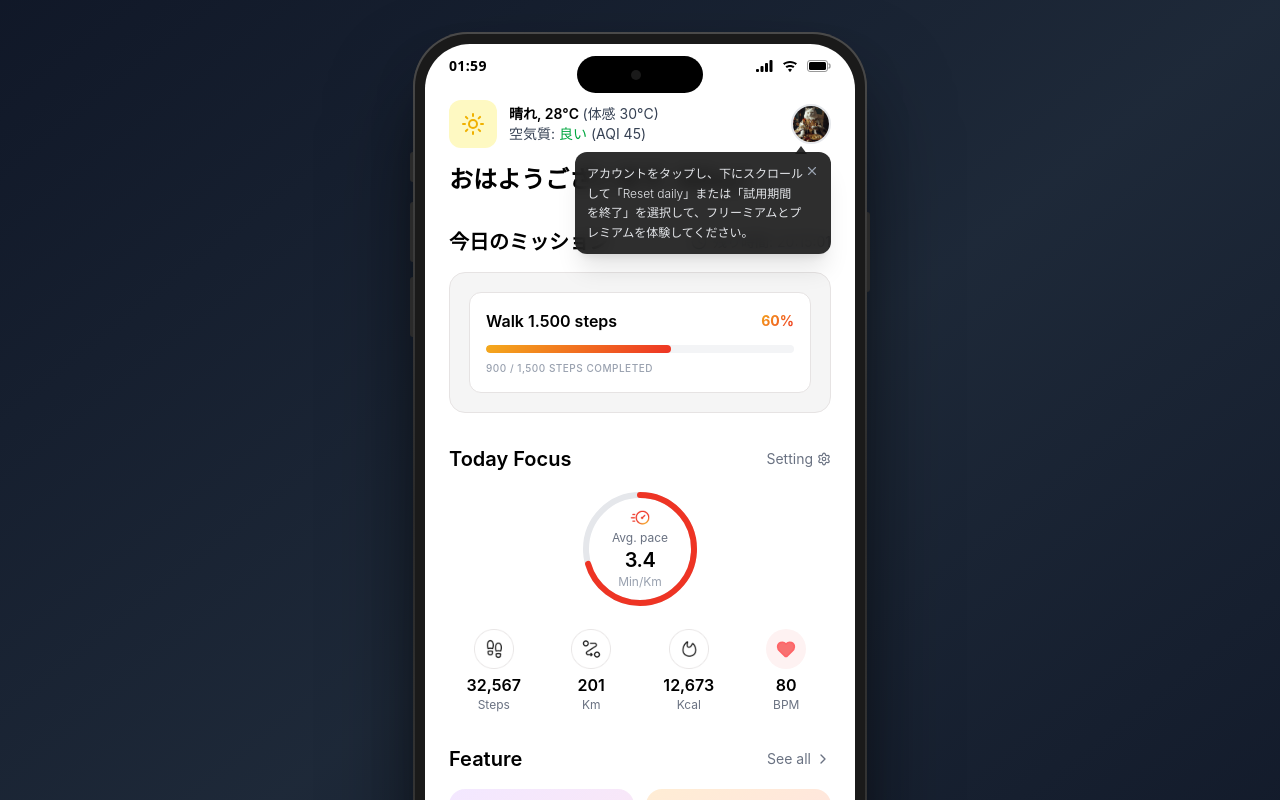
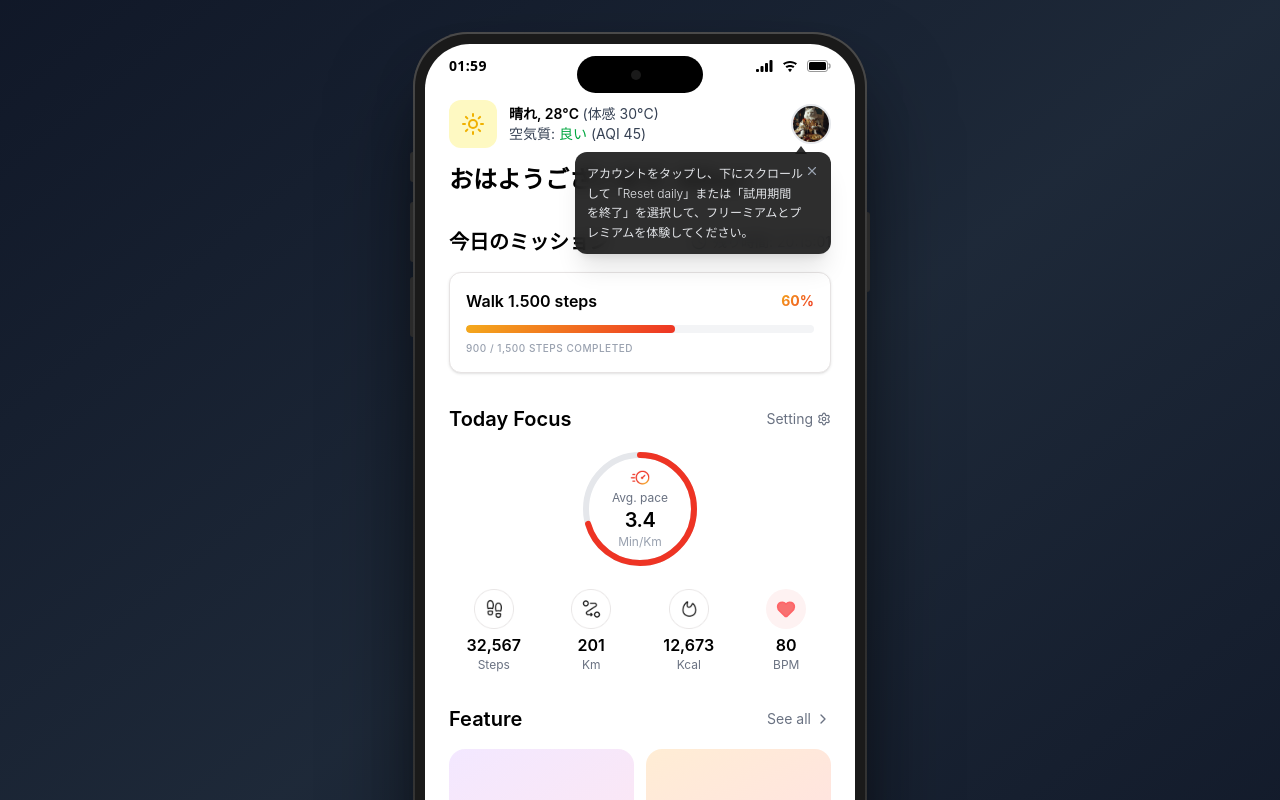
Before and after one commit to cachep-xidau/omikuji, a React (Vite) app: page /#/ in a window 1280 px wide. Shown: the top 800 px of the page. Built offline with nearby package versions, Linux system fonts and the light colour scheme.

Commit message:
style: remove Today Mission shaded box and place card directly under header

```diff
--- a/src/screens/HomeScreen.jsx
+++ b/src/screens/HomeScreen.jsx
@@ -135,12 +135,9 @@ const HomeScreen = () => {
             </div>
           </div>
 
-          <div className="bg-[#F5F5F5] border border-[#E6E3E3] rounded-2xl p-[19px]">
-            {/* Description removed as requested */}
-
-            {/* Single Mission Card - Redesigned with Progress Bar */}
+          {/* Single Mission Card - Redesigned and moved out of shaded box */}
           {todayMission && (
-              <div className="bg-white rounded-xl p-4 border border-[#E6E3E3]">
+            <div className="bg-white rounded-xl p-4 border border-[#E6E3E3] shadow-sm">
               <div className="flex items-center justify-between mb-3">
                 <span className="text-base font-semibold text-black">{todayMission.title}</span>
                 <span className="text-sm font-bold text-brand-gradient">60%</span>
@@ -159,7 +156,6 @@ const HomeScreen = () => {
               </p>
             </div>
           )}
-          </div>
         </section>
 
         {/* Today Focus */}
```
Lines whose indentation alone changed are shown as unchanged.
